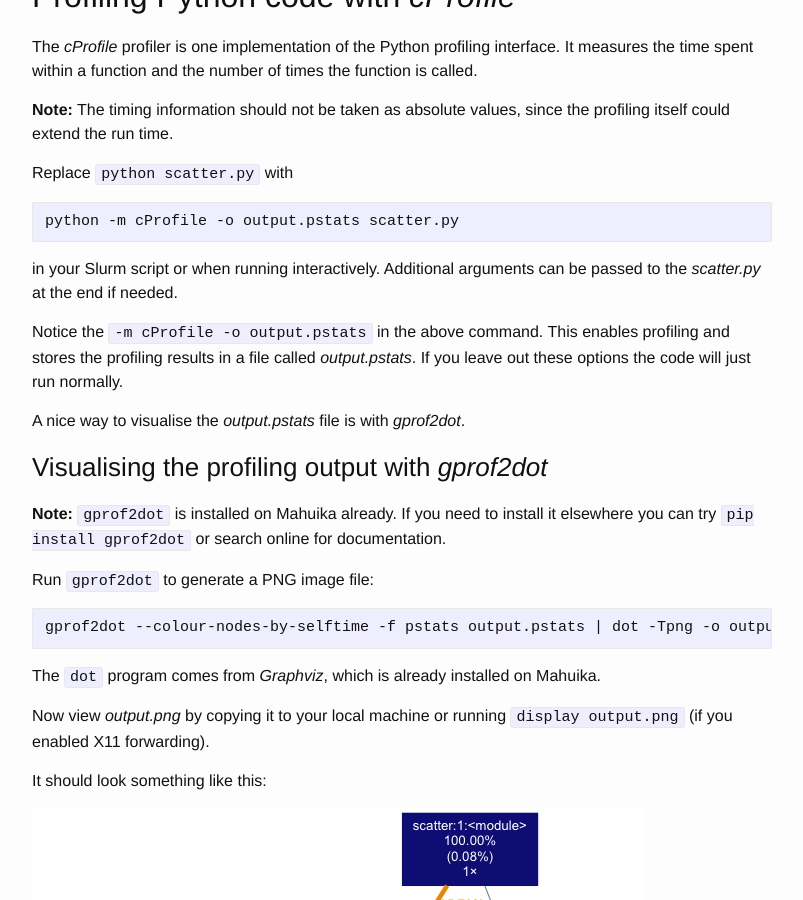
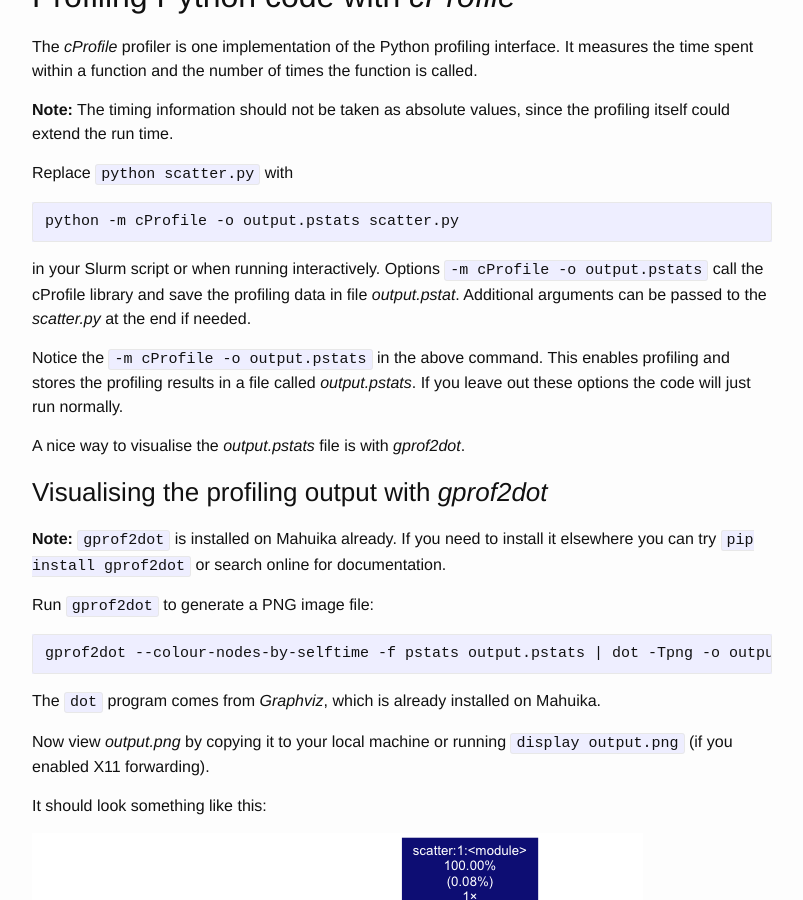
Before and after one commit to nesi/perf-training, a Jekyll site: the page built from _lessons/python-scatter/01-profiling.md, in a window 1280 px wide and 900 px high, scrolled down 1327 px. Shown: the whole window, without its empty margins (238-1041 px from the left). Built offline with Jekyll 4.4.1, drawn with Linux system fonts in a browser that asks for light colours.

Commit message:
+ blurp about cProfile option

````diff
--- a/_lessons/python-scatter/01-profiling.md
+++ b/_lessons/python-scatter/01-profiling.md
@@ -42,7 +42,7 @@ Replace `python scatter.py` with
 ```
 python -m cProfile -o output.pstats scatter.py
 ```
-in your Slurm script or when running interactively. Additional arguments can be passed to the *scatter.py* at the end if needed.
+in your Slurm script or when running interactively. Options `-m cProfile -o output.pstats` call the cProfile library and save the profiling data in file *output.pstat*. Additional arguments can be passed to the *scatter.py* at the end if needed.
 
 Notice the `-m cProfile -o output.pstats` in the above command. This enables
 profiling and stores the profiling results in a file called *output.pstats*.
````
